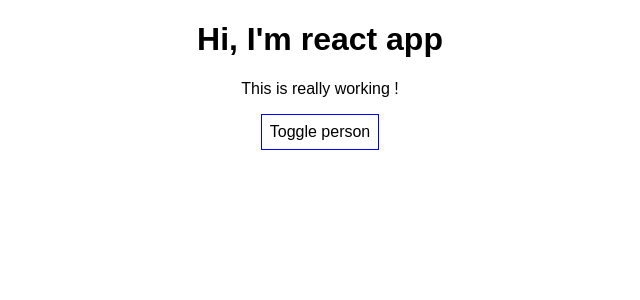
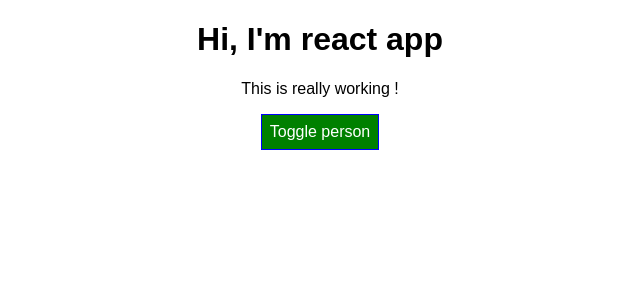
Before and after one commit to rezkyauliapratama/udemy-complete-reactjs, a React (Create React App) app: page / in a window 1280 px wide. Shown: the top 300 px of the page, without its empty margins (320-960 px from the left). Built offline with nearby package versions, Linux system fonts and the light colour scheme.

Commit message:
Lecture-63

```diff
--- a/src/App.css
+++ b/src/App.css
@@ -1,3 +1,10 @@
 .App {
   text-align: center;
 }
+.red{
+  color : red;
+}
+
+.bold{
+  font-weight: bold;
+}
--- a/src/App.js
+++ b/src/App.js
@@ -53,7 +53,8 @@ class App extends Component {
   render() {
 
     const style={
-      backgroundColor: 'white',
+      backgroundColor: 'green',
+      color: 'white',
       font: 'inherit',
       border : '1px solid blue',
       padding : '8px',
@@ -77,11 +78,25 @@ class App extends Component {
 
         </div>
       );
+
+      style.backgroundColor = 'red';
     }
+
+    // let classes = ['red', 'bold'].join(' ');
+    let classes = [];
+
+    if (this.state.persons.length <= 2){
+      classes.push('red');
+    }
+
+    if (this.state.persons.length <= 1){
+      classes.push('bold');
+    }
+
     return (
       <div className="App">
        <h1>Hi, I'm react app</h1>
-       <p>This is really working !</p>
+       <p className={classes}>This is really working !</p>
        <button
         style={style}
         onClick={this.togglePersonHandler}>Toggle person</button>
```
